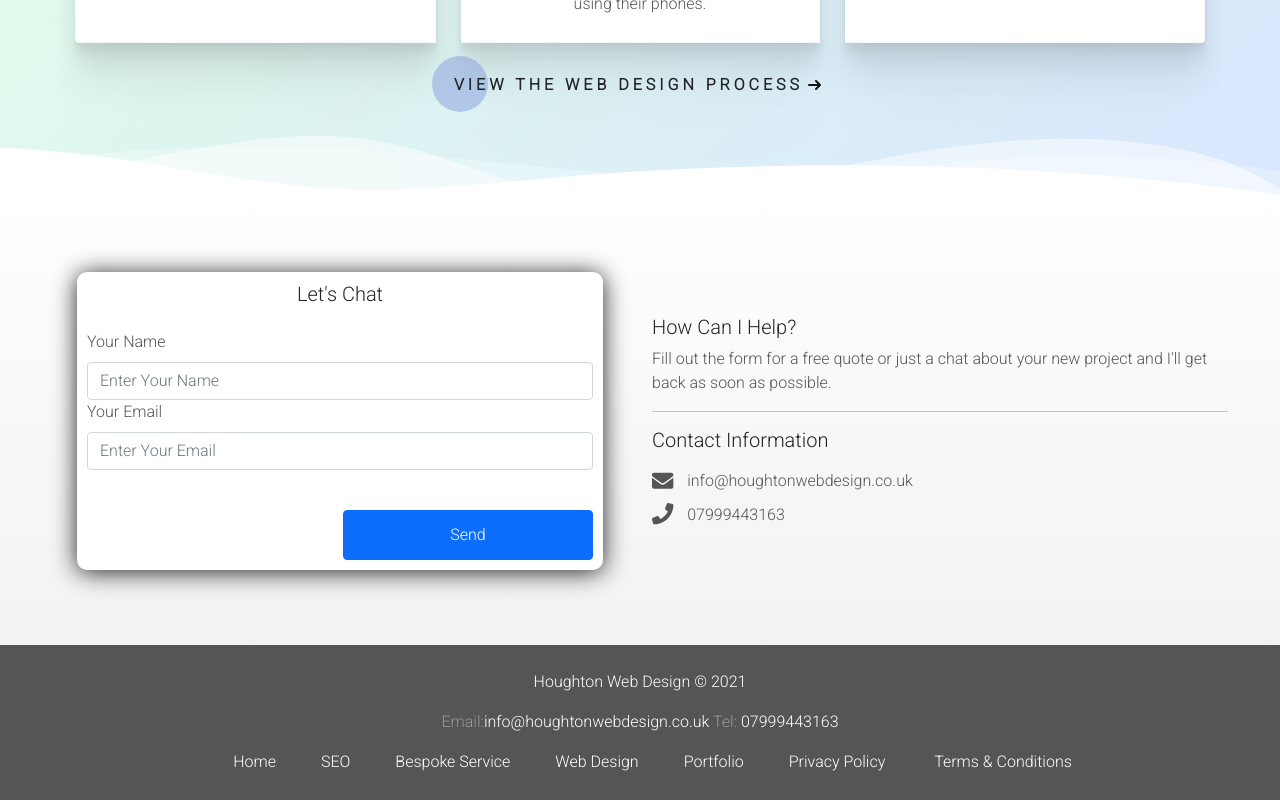
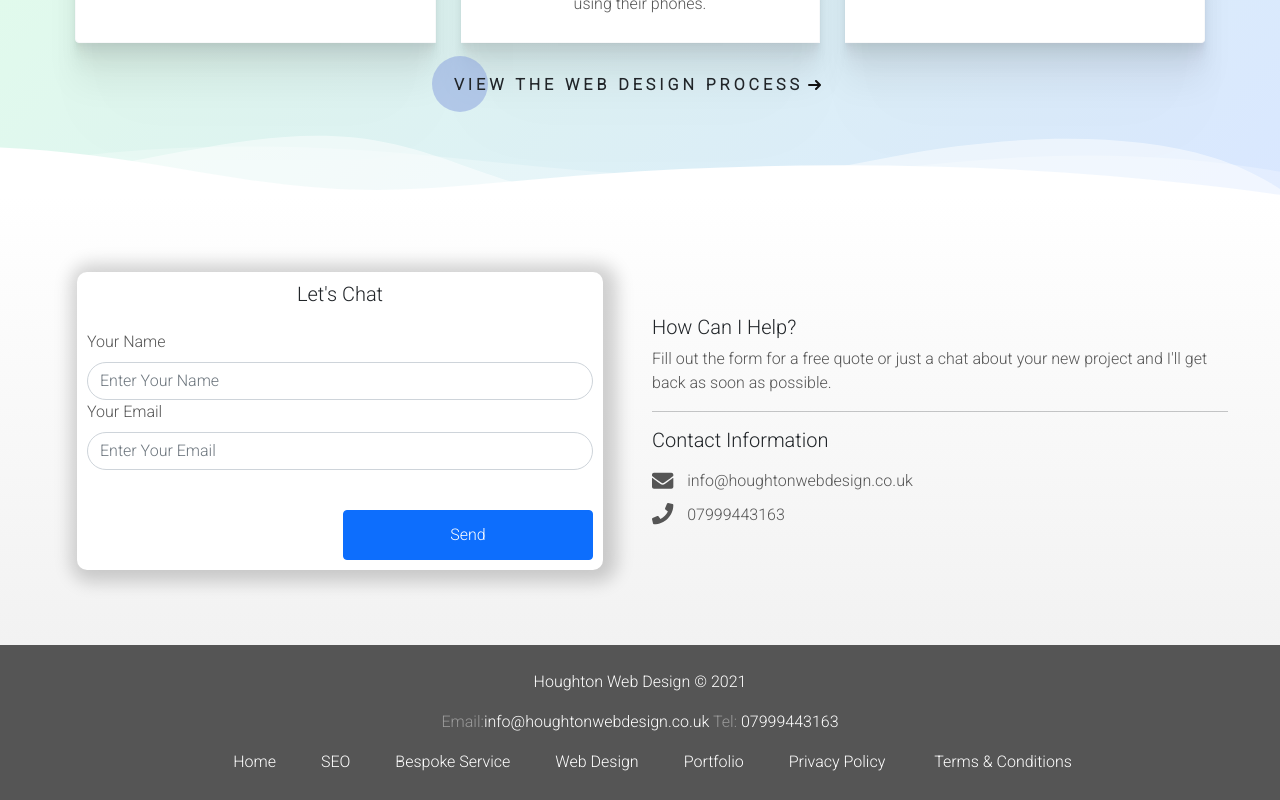
Before and after one commit to jordanhoughton74-git/Houghton-Web-Design, a Next.js app: page / in a window 1280 px wide. Shown: the part 2103-2903 px from the top of the page. Built offline with nearby package versions, Linux system fonts and the light colour scheme.

Commit message:
change form

```diff
--- a/components/ContactExpandable.jsx
+++ b/components/ContactExpandable.jsx
@@ -70,6 +70,7 @@ const ContactExpandable = () => {
           placeholder="Enter Your Name"
           value={note.name}
           name="name"
+          className="form-input"
           id="name"
           onChange={e => {handleChange(e); expand()}}
           onClick={expand}
@@ -85,6 +86,7 @@ const ContactExpandable = () => {
           placeholder="Enter Your Email"
           value={note.email}
           name="email"
+          className="form-input"
           id="email"
           onChange={e => {handleChange(e); expand()}}
           onClick={expand}
@@ -100,6 +102,7 @@ const ContactExpandable = () => {
               placeholder="Subject"
               value={note.subject}
               name="subject"
+              className="form-input"
               id="subject"
               onChange={handleChange}
               />
@@ -111,6 +114,7 @@ const ContactExpandable = () => {
              <Form.Control
              as="textarea"
              rows={3}
+             className="form-input"
              placeholder="Your Message"
              value={note.message}
              name="message"
--- a/styles/Home.module.css
+++ b/styles/Home.module.css
@@ -50,8 +50,8 @@
     padding: 10px;
     background-color: #ffffff;
     border-radius: 10px;
-    -webkit-box-shadow: 0px 2px 24px 0px rgba(0,0,0,0.87);
-    box-shadow: 0px 2px 24px 0px rgba(0,0,0,0.87);
+    -webkit-box-shadow: 4px 2px 17px 10px rgba(0,0,0,0.18);
+box-shadow: 4px 2px 17px 10px rgba(0,0,0,0.18);
 }
 .contactIcon {
     margin-right: 10px;
--- a/styles/WebDesign.module.css
+++ b/styles/WebDesign.module.css
@@ -66,8 +66,8 @@ background-color: #d9e7ff;
     padding: 10px;
     background-color: #ffffff;
     border-radius: 10px;
-    -webkit-box-shadow: 0px 2px 24px 0px rgba(0,0,0,0.87);
-    box-shadow: 0px 2px 24px 0px rgba(0,0,0,0.87);
+    -webkit-box-shadow: 4px 2px 17px 10px rgba(0,0,0,0.18);
+box-shadow: 4px 2px 17px 10px rgba(0,0,0,0.18);
 }
 .contactIcon {
     margin-right: 10px;
--- a/styles/globals.css
+++ b/styles/globals.css
@@ -396,6 +396,9 @@ a:hover {
 .green-text {
   color: rgb(34, 199, 34);
 }
+.form-input {
+  border-radius: 25px;
+}
 
 @media (max-width:767px) {
 
```
